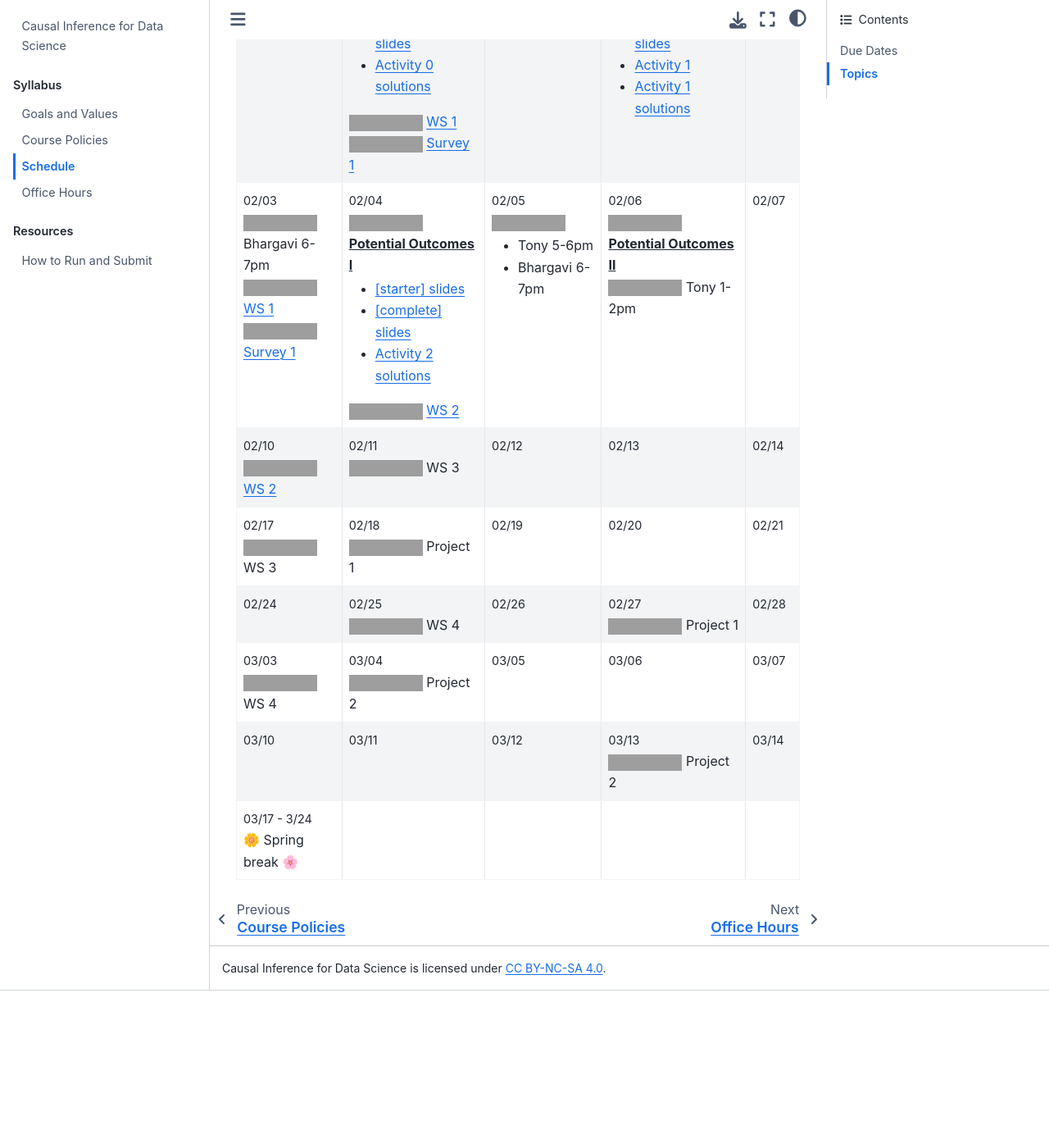
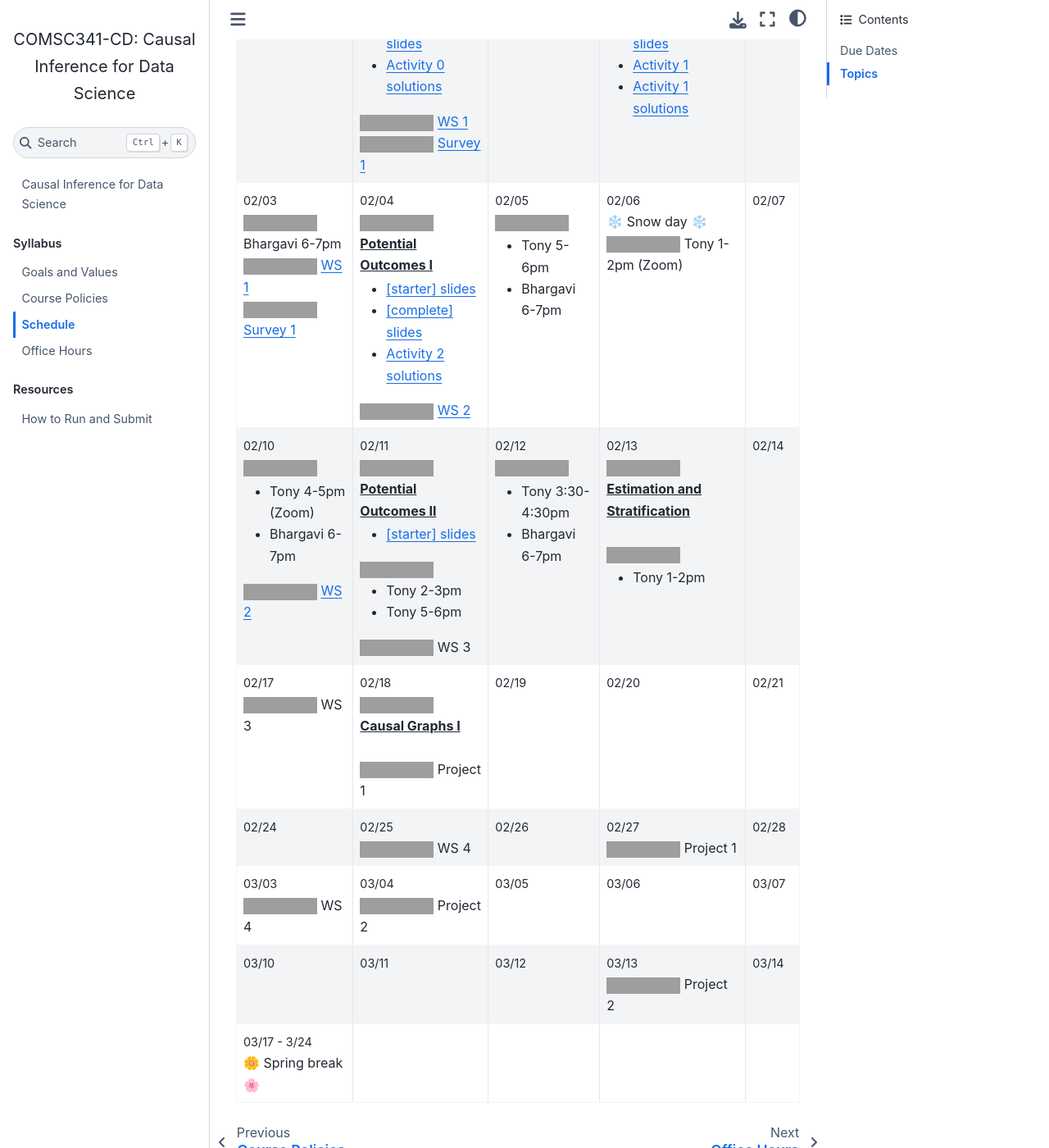
Before and after one commit to comsc341cd/comsc341cd.github.io, a Jupyter Book: the page built from syllabus/schedule.md, in a window 1280 px wide and 1400 px high, scrolled down 1103 px. Shown: the whole window at 82% size. Built offline with Jupyter Book 1.0.4 settings and Sphinx 7.4.7 and the Sphinx Book theme 1.1.4, drawn with Linux system fonts in a browser that asks for light colours; pages that are not in the unit, such as notebooks, are missing from menus; before the commit the page ends 2311 px from its top, so only the background shows below that; grey boxes are pictures that could not be loaded.

Commit message:
wk2-3 schedule update

```diff
--- a/syllabus/schedule.md
+++ b/syllabus/schedule.md
@@ -62,23 +62,24 @@
     <br>![](https://img.shields.io/badge/Class:-1f77b4) <b><u>Potential Outcomes I</u></b><ul style="margin-top:-1em;"><li>[[starter] slides](https://moodle.mtholyoke.edu/pluginfile.php/1446144/mod_resource/content/1/lec02-potential-outcomes-starter.pdf)</li><li>[[complete] slides](https://moodle.mtholyoke.edu/pluginfile.php/1446260/mod_resource/content/1/lec02-potential-outcomes.pdf)</li><li>[Activity 2 solutions](https://docs.google.com/document/d/1um6yOR2C0Bu_71Nz88pRs4hVvFEssk5BhlqvRdmlmCg/edit?tab=t.0#heading=h.x6szsl4jkr1q)</li></ul>
     ![](https://img.shields.io/badge/Released:-2ca02c) [WS 2](ws2)
     - <small>02/05</small><br>![](https://img.shields.io/badge/Office%20Hours-ff7f0e)<ul style="margin-top:-1em;"><li>Tony 5-6pm</li><li>Bhargavi 6-7pm</li></ul>
-    - <small>02/06</small>
-    <br>![](https://img.shields.io/badge/Class:-1f77b4) <b><u>Potential Outcomes II</u></b><br>![](https://img.shields.io/badge/Office%20Hours-ff7f0e) Tony 1-2pm
+    - <small>02/06</small><br>❄️ Snow day ❄️<br>![](https://img.shields.io/badge/Office%20Hours-ff7f0e) Tony 1-2pm (Zoom)
     - <small>02/07</small>
 
 *
-    - <small>02/10</small>
-    <br>![](https://img.shields.io/badge/Due:-d62728) [WS 2](ws2)
-    - <small>02/11</small>
-    <br>![](https://img.shields.io/badge/Released:-2ca02c) WS 3
-    - <small>02/12</small>
-    - <small>02/13</small>
+    - <small>02/10</small><br>![](https://img.shields.io/badge/Office%20Hours-ff7f0e)<ul style="margin-top:-1em;"><li>Tony 4-5pm (Zoom)</li><li>Bhargavi 6-7pm</li></ul>
+    ![](https://img.shields.io/badge/Due:-d62728) [WS 2](ws2)
+
+    - <small>02/11</small> <br>![](https://img.shields.io/badge/Class:-1f77b4) <b><u>Potential Outcomes II</u></b><ul style="margin-top:-1em;"><li>[[starter] slides](https://moodle.mtholyoke.edu/pluginfile.php/1446853/mod_resource/content/3/lec03-potential-outcomes-ii-starter.pdf)</li></ul>![](https://img.shields.io/badge/Office%20Hours-ff7f0e)<ul><li>Tony 2-3pm</li><li>Tony 5-6pm</li></ul>
+    ![](https://img.shields.io/badge/Released:-2ca02c) WS 3
+
+    - <small>02/12</small><br>![](https://img.shields.io/badge/Office%20Hours-ff7f0e)<ul style="margin-top:-1em;"><li>Tony 3:30-4:30pm</li><li>Bhargavi 6-7pm</li></ul>
+    - <small>02/13</small><br>![](https://img.shields.io/badge/Class:-1f77b4) <b><u>Estimation and Stratification</u></b><br><br>![](https://img.shields.io/badge/Office%20Hours-ff7f0e)<ul style="margin-top:-1em;"><li>Tony 1-2pm</li></ul>
     - <small>02/14</small>
 
 *
     - <small>02/17</small>
     <br>![](https://img.shields.io/badge/Due:-d62728) WS 3
-    - <small>02/18</small>
+    - <small>02/18</small><br>![](https://img.shields.io/badge/Class:-1f77b4) <b><u>Causal Graphs I</u></b><br>
     <br>![](https://img.shields.io/badge/Released:-2ca02c) Project 1
     - <small>02/19</small>
     - <small>02/20</small>
```
Also changed, not shown: 1 other file.
